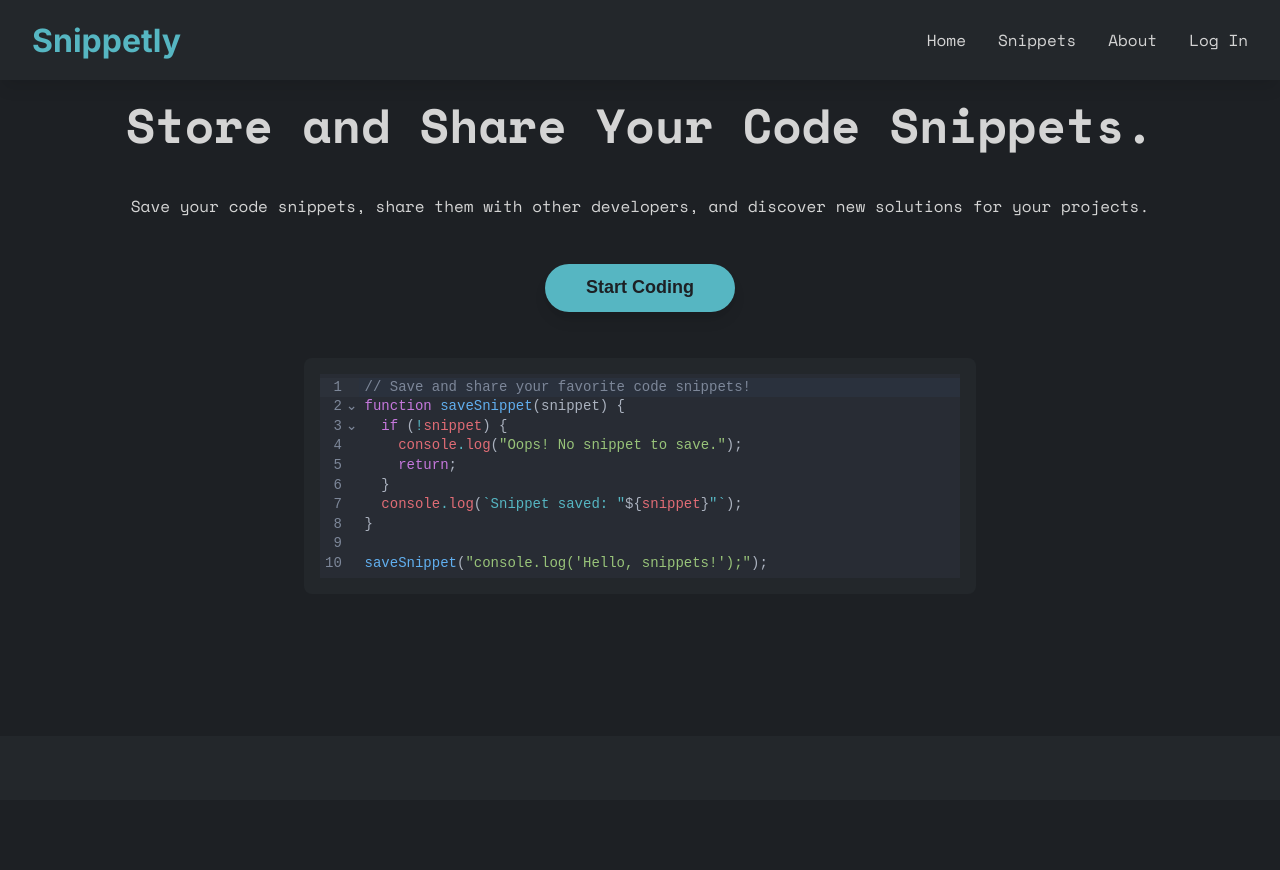
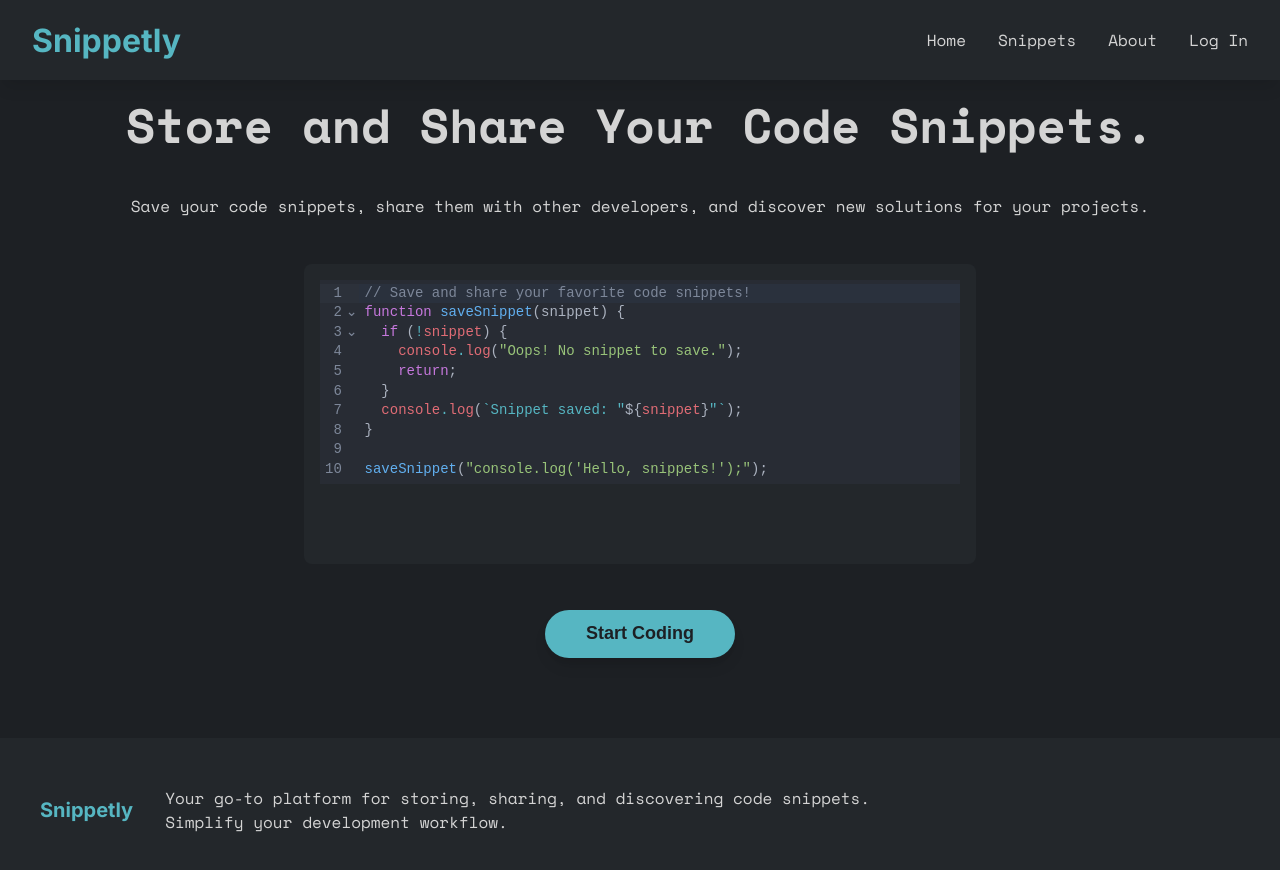
Before and after one commit to SnippetlyTeam/snippetly, a React (Vite) app in the folder frontend/: page / in a window 1280 px wide. Shown: the top 870 px of the page. Before the commit the page ends 800 px from the top, so only its background shows below. Built offline with nearby package versions, Linux system fonts and the light colour scheme.

Commit message:
feat: add footer content

```diff
--- a/frontend/src/components/CodeEditor/CodeEditor.module.scss
+++ b/frontend/src/components/CodeEditor/CodeEditor.module.scss
@@ -1,4 +1,6 @@
 .editor {
+  display: flex;
+  flex-direction: column;
   font-size: 14px;
 
   width: 100%;
@@ -10,4 +12,8 @@
   box-sizing: border-box;
 
   background-color: var(--footer-bg-color);
+
+  @include on-desktop {
+    min-height: 300px;
+  }
 }
--- a/frontend/src/components/Footer/Footer.module.scss
+++ b/frontend/src/components/Footer/Footer.module.scss
@@ -1,14 +1,22 @@
 .footer {
+  display: flex;
+  justify-content: center;
+
   background-color: var(--footer-bg-color);
   min-width: 100%;
 
-  padding-block: 24px;
-
-  @include on-tablet {
-    padding-block: 28px;
-  }
+  padding-block: 16px;
 
   @include on-desktop {
     padding-block: 32px;
   }
+
+  &Content {
+    @include page-padding-inline;
+    display: flex;
+    align-items: center;
+    gap: 32px;
+    max-width: 1200px;
+    width: 100%;
+  }
 }
--- a/frontend/src/components/Footer/Footer.tsx
+++ b/frontend/src/components/Footer/Footer.tsx
@@ -1,7 +1,16 @@
+import Logo from '../Logo/Logo';
 import styles from './Footer.module.scss';
 
 const Footer: React.FC = () => (
   <footer className={styles.footer}>
+    <div className={styles.footerContent}>
+      <Logo type='small' />
+
+      <p>
+        Your go-to platform for storing, sharing, and discovering code snippets.<br />
+        Simplify your development workflow.
+      </p>
+    </div>
   </footer>
 )
 
--- a/frontend/src/components/Logo/Logo.module.scss
+++ b/frontend/src/components/Logo/Logo.module.scss
@@ -1,5 +1,10 @@
 .logo {
+  color: var(--color-accent);
+}
+
+.large {
   font-size: 24px;
+  font-weight: 700;
 
   @include on-tablet {
     font-size: 28px;
@@ -8,7 +13,13 @@
   @include on-tablet {
     font-size: 32px;
   }
+}
 
+.small {
   font-weight: 700;
-  color: var(--color-accent);
+  font-size: 16px;
+
+  @include on-tablet {
+    font-size: 20px;
+  }
 }
--- a/frontend/src/components/Logo/Logo.tsx
+++ b/frontend/src/components/Logo/Logo.tsx
@@ -1,8 +1,17 @@
 import { NavLink } from "react-router-dom";
 import styles from './Logo.module.scss';
 
-const Logo: React.FC = () => (
-  <NavLink to="/" className={styles.logo}>
+type Props = { type: 'large' | 'small' }
+
+
+const Logo: React.FC<Props> = ({ type }) => (
+  <NavLink
+    to="/"
+    className={`
+      ${styles.logo}
+      ${type === 'large' ? styles.large : styles.small}
+    `}
+  >
     Snippetly
   </NavLink>
 );
--- a/frontend/src/components/Navbar/Navbar.tsx
+++ b/frontend/src/components/Navbar/Navbar.tsx
@@ -6,7 +6,7 @@ import { NavLink } from 'react-router-dom';
 const Navbar: React.FC = () => {
   return (
     <nav className={styles.nav}>
-      <Logo />
+      <Logo type='large'/>
 
       <ul className={styles.list}>
         <li className={styles.listItem}>
--- a/frontend/src/modules/LandingPage/LandingPage.tsx
+++ b/frontend/src/modules/LandingPage/LandingPage.tsx
@@ -13,9 +13,9 @@ const LandingPage: React.FC = () => {
         </p>
       </div>
 
+      <CodeEditor />
+
       <button className={`${styles.button} buttonText`}>Start Coding</button>
-
-      <CodeEditor />
     </main>
   )
 }
```
